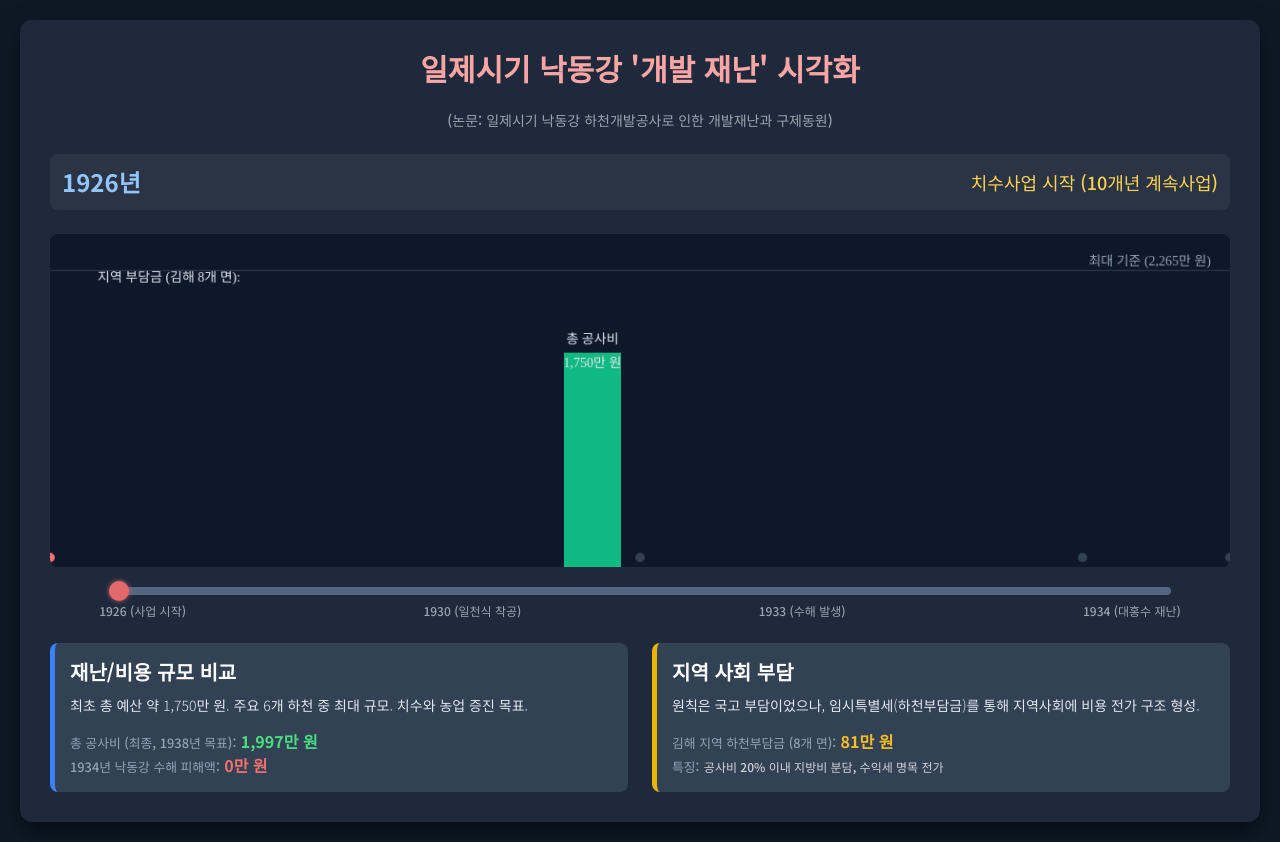
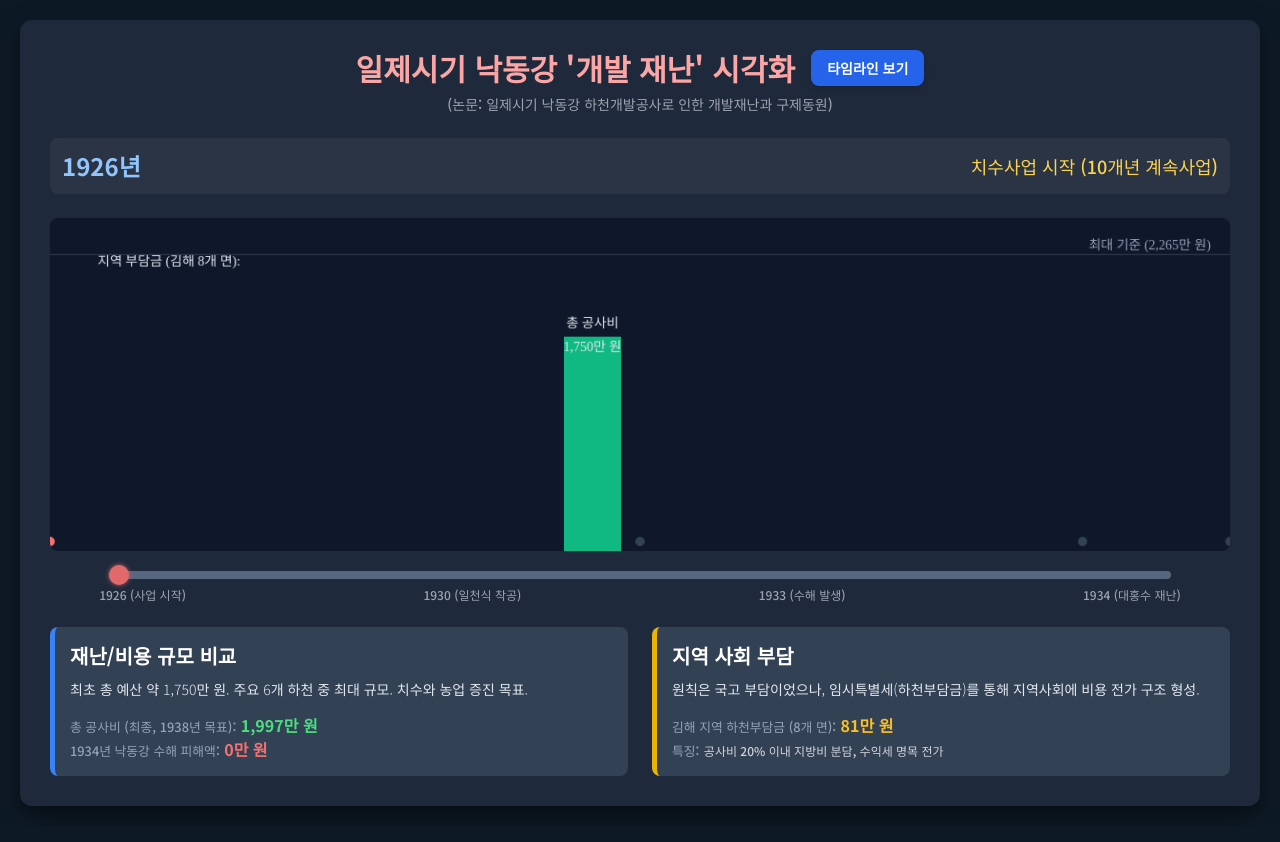
Before and after one commit to dbsxowl123/TAEJI, a plain HTML site: page 01/index.html in a window 1280 px wide. Drawn offline with nearby package versions, Linux system fonts and the light colour scheme.

Commit message:
Update index.html

```diff
--- a/01/index.html
+++ b/01/index.html
@@ -66,12 +66,21 @@
 <body>
 
     <div class="container">
-        <h1 class="text-3xl font-bold text-center mb-6 text-red-300">
-            일제시기 낙동강 '개발 재난' 시각화
-        </h1>
-        <p class="text-center text-sm mb-6 text-gray-400">
+        <!-- 제목 및 버튼 영역 시작 -->
+        <div class="flex items-center justify-center mb-6">
+            <h1 class="text-3xl font-bold text-center text-red-300 mr-4">
+                일제시기 낙동강 '개발 재난' 시각화
+            </h1>
+            <!-- 버튼 추가 -->
+            <button onclick="window.location.href='timeline.html';"
+                    class="bg-blue-600 hover:bg-blue-700 text-white font-semibold py-2 px-4 rounded-lg text-sm transition shadow-md">
+                타임라인 보기
+            </button>
+        </div>
+        <p class="text-center text-sm mb-6 -mt-4 text-gray-400">
             (논문: 일제시기 낙동강 하천개발공사로 인한 개발재난과 구제동원)
         </p>
+        <!-- 제목 및 버튼 영역 끝 -->
 
         <!-- 현재 연도 및 이벤트 표시 -->
         <div class="mb-6 flex justify-between items-center bg-gray-700/50 p-3 rounded-lg">
```
